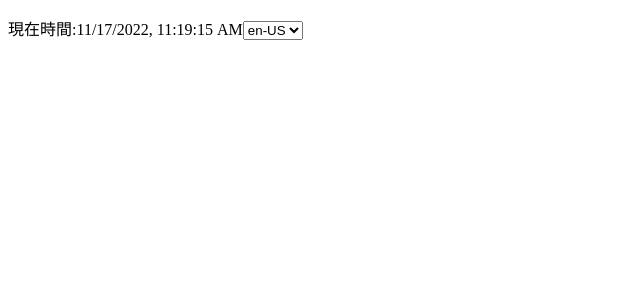
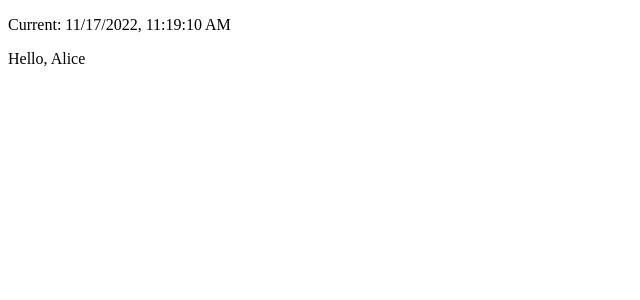
Before and after one commit to alto-I/react-sample-next, a React (Create React App) app: page / in a window 1280 px wide. Shown: the top 300 px of the page, without its empty margins (0-640 px from the left). Built offline with nearby package versions, Linux system fonts and the light colour scheme.

Commit message:
3.5.4まで

```diff
--- /dev/null
+++ b/src/components/UseContextSample.tsx
@@ -0,0 +1,38 @@
+import React, { useContext } from 'react';
+
+type User = {
+  id: number;
+  name: string;
+};
+
+const UserContext = React.createContext<User | null>(null);
+
+const GrandChild = () => {
+  const user = useContext(UserContext);
+
+  return user !== null ? <p>Hello, {user.name}</p> : null;
+};
+
+const Child = () => {
+  const now = new Date();
+
+  return (
+    <div>
+      <p>Current: {now.toLocaleString()}</p>
+      <GrandChild />
+    </div>
+  );
+};
+
+export const UseContextSample = () => {
+  const user: User = {
+    id: 1,
+    name: 'Alice',
+  };
+
+  return (
+    <UserContext.Provider value={user}>
+      <Child />
+    </UserContext.Provider>
+  );
+};
--- a/src/components/UseEffectSample.tsx
+++ b/src/components/UseEffectSample.tsx
@@ -39,6 +39,7 @@
     if (savedLocale !== null) {
       setLocale(getLocaleFromString(savedLocale));
     }
+    console.log('実行');
   }, []);
 
   useEffect(() => {
--- a/src/index.tsx
+++ b/src/index.tsx
@@ -1,6 +1,6 @@
 import React from 'react';
 import { createRoot } from 'react-dom/client';
-import { UseEffectSample } from './components/UseEffectSample';
+import { UseContextSample } from './components/UseContextSample';
 import reportWebVitals from './reportWebVitals';
 
 const container = document.getElementById('root');
@@ -8,7 +8,7 @@
 
 root.render(
   <React.StrictMode>
-    <UseEffectSample />
+    <UseContextSample />
   </React.StrictMode>,
 );
 
```
